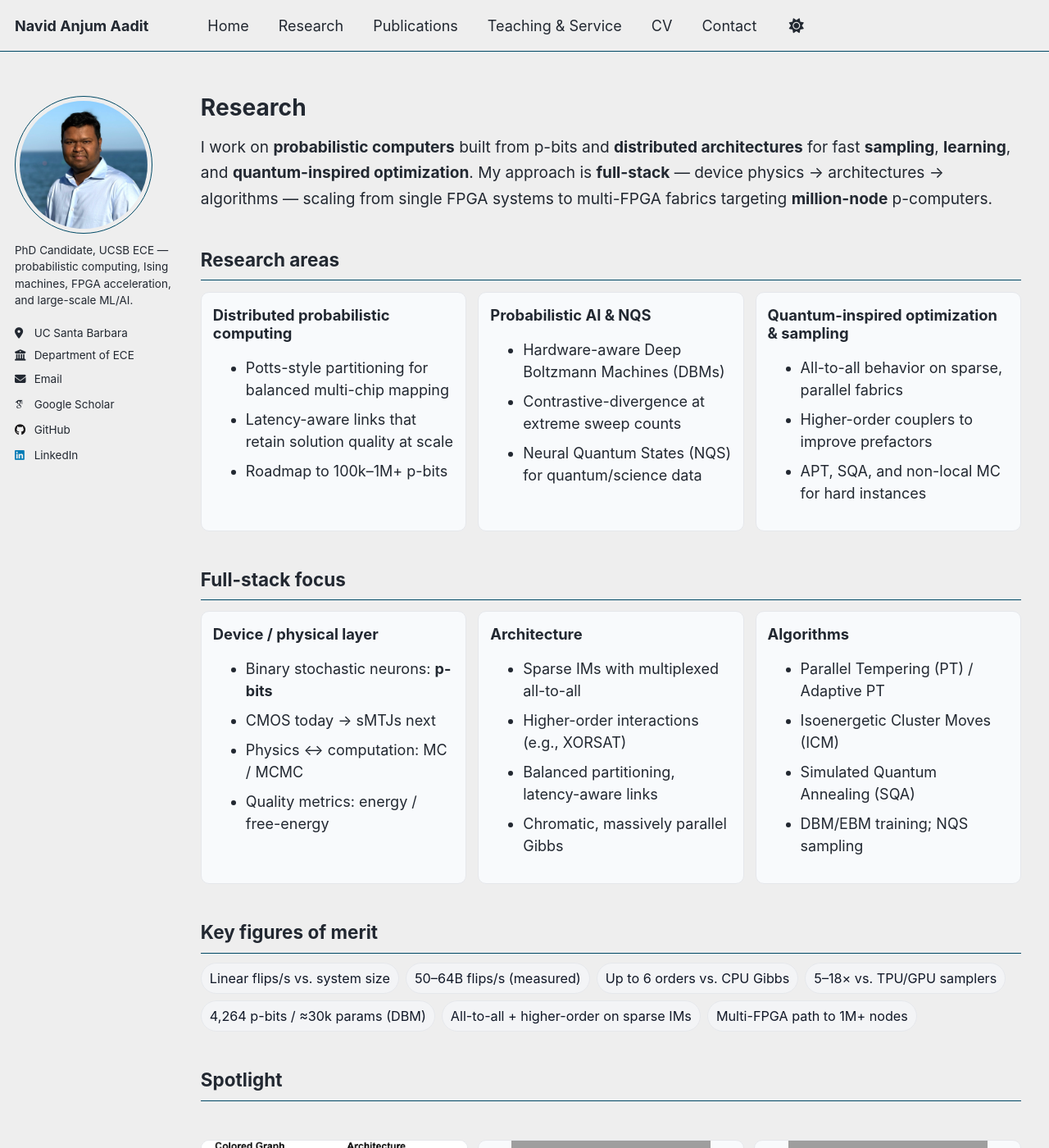
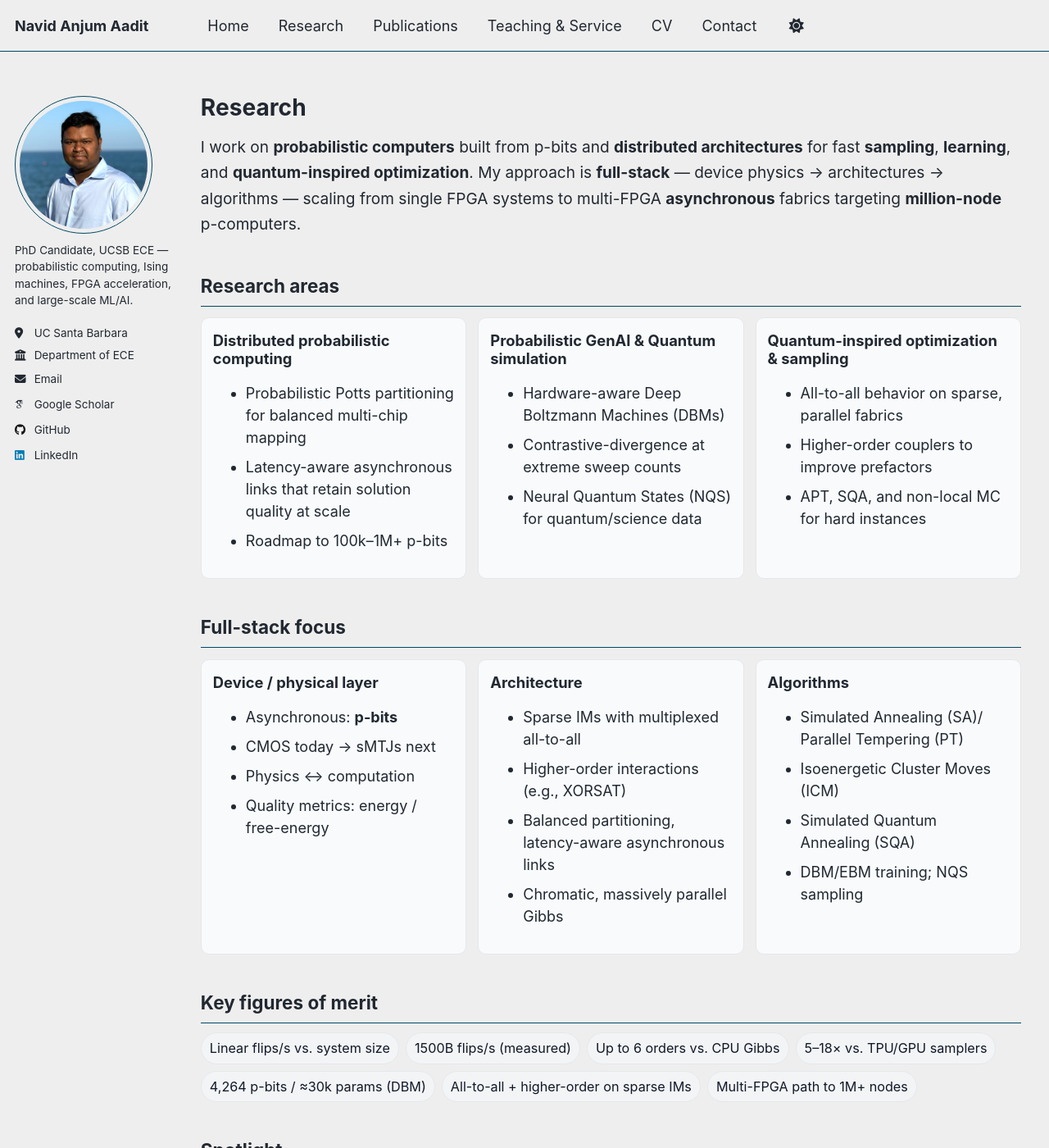
Before and after one commit to navidaadit/navidaadit.github.io, a Jekyll site: the page built from _pages/research.md, in a window 1280 px wide and 1400 px high. Shown: the whole window at 82% size. Built offline with Jekyll 4.4.1, drawn with Linux system fonts in a browser that asks for light colours; some web fonts are replaced; some of the changed text lies outside the part shown; grey boxes are pictures that could not be loaded.

Commit message:
Update research.md

```diff
--- a/_pages/research.md
+++ b/_pages/research.md
@@ -42,7 +42,7 @@ body.dark .figcap,
 </style>
 
 <div class="research-lead">
-I work on <strong>probabilistic computers</strong> built from <abbr title="probabilistic bit (binary stochastic neuron)">p-bits</abbr> and <strong>distributed architectures</strong> for fast <strong>sampling</strong>, <strong>learning</strong>, and <strong>quantum-inspired optimization</strong>. My approach is <strong>full-stack</strong> — device physics → architectures → algorithms — scaling from single <abbr title="Field-Programmable Gate Array">FPGA</abbr> systems to multi-FPGA fabrics targeting <strong>million-node</strong> p-computers.
+I work on <strong>probabilistic computers</strong> built from <abbr title="probabilistic bit (binary stochastic neuron)">p-bits</abbr> and <strong>distributed architectures</strong> for fast <strong>sampling</strong>, <strong>learning</strong>, and <strong>quantum-inspired optimization</strong>. My approach is <strong>full-stack</strong> — device physics → architectures → algorithms — scaling from single <abbr title="Field-Programmable Gate Array">FPGA</abbr> systems to multi-FPGA <strong>asynchronous</strong> fabrics targeting <strong>million-node</strong> p-computers.
 </div>
 
 ## Research areas
@@ -51,13 +51,13 @@ I work on <strong>probabilistic computers</strong> built from <abbr title="proba
   <div class="card">
     <h4>Distributed probabilistic computing</h4>
     <ul>
-      <li>Potts-style partitioning for balanced multi-chip mapping</li>
-      <li>Latency-aware links that retain solution quality at scale</li>
+      <li>Probabilistic Potts partitioning for balanced multi-chip mapping</li>
+      <li>Latency-aware asynchronous links that retain solution quality at scale</li>
       <li>Roadmap to 100k–1M+ p-bits</li>
     </ul>
   </div>
   <div class="card">
-    <h4>Probabilistic AI & NQS</h4>
+    <h4>Probabilistic GenAI & Quantum simulation</h4>
     <ul>
       <li>Hardware-aware Deep Boltzmann Machines (DBMs)</li>
       <li>Contrastive-divergence at extreme sweep counts</li>
@@ -80,9 +80,9 @@ I work on <strong>probabilistic computers</strong> built from <abbr title="proba
   <div class="card">
     <h4>Device / physical layer</h4>
     <ul>
-      <li>Binary stochastic neurons: <strong>p-bits</strong></li>
+      <li>Asynchronous: <strong>p-bits</strong></li>
       <li>CMOS today → <abbr title="stochastic Magnetic Tunnel Junctions">sMTJs</abbr> next</li>
-      <li>Physics ↔ computation: MC / MCMC</li>
+      <li>Physics ↔ computation</li>
       <li>Quality metrics: energy / free-energy</li>
     </ul>
   </div>
@@ -91,14 +91,14 @@ I work on <strong>probabilistic computers</strong> built from <abbr title="proba
     <ul>
       <li>Sparse IMs with multiplexed all-to-all</li>
       <li>Higher-order interactions (e.g., XORSAT)</li>
-      <li>Balanced partitioning, latency-aware links</li>
+      <li>Balanced partitioning, latency-aware asynchronous links</li>
       <li>Chromatic, massively parallel Gibbs</li>
     </ul>
   </div>
   <div class="card">
     <h4>Algorithms</h4>
     <ul>
-      <li>Parallel Tempering (PT) / Adaptive PT</li>
+      <li>Simulated Annealing (SA)/ Parallel Tempering (PT)</li>
       <li>Isoenergetic Cluster Moves (ICM)</li>
       <li>Simulated Quantum Annealing (SQA)</li>
       <li>DBM/EBM training; NQS sampling</li>
@@ -110,7 +110,7 @@ I work on <strong>probabilistic computers</strong> built from <abbr title="proba
 
 <div class="stat-row">
   <span class="stat-badge">Linear flips/s vs. system size</span>
-  <span class="stat-badge">50–64B flips/s (measured)</span>
+  <span class="stat-badge">1500B flips/s (measured)</span>
   <span class="stat-badge">Up to 6 orders vs. CPU Gibbs</span>
   <span class="stat-badge">5–18× vs. TPU/GPU samplers</span>
   <span class="stat-badge">4,264 p-bits / ≈30k params (DBM)</span>
@@ -126,11 +126,11 @@ I work on <strong>probabilistic computers</strong> built from <abbr title="proba
     <figcaption class="figcap">Sparse Ising machine on FPGA — <em>Nature Electronics</em> (2022)</figcaption>
   </figure>
   <figure class="figure-card">
-    <img src="/images/research/dbm-hardware.jpg" alt="Hardware-trained deep Boltzmann machines / NQS">
-    <figcaption class="figcap">Hardware-trained DBMs / NQS — <em>Nature Electronics</em> (2024)</figcaption>
+    <img src="/images/research/dbm-hardware.jpeg" alt="Hardware-trained deep Boltzmann machines">
+    <figcaption class="figcap">Hardware-trained DBMs — <em>Nature Electronics</em> (2024)</figcaption>
   </figure>
   <figure class="figure-card">
-    <img src="/images/research/all-to-all.jpg" alt="All-to-all & higher-order Ising machines">
+    <img src="/images/research/all-to-all.jpeg" alt="All-to-all & higher-order Ising machines">
     <figcaption class="figcap">All-to-all & higher-order IMs — <em>Nature Communications</em> (2024)</figcaption>
   </figure>
 </div>
@@ -147,6 +147,7 @@ Aim for ~1200×700px each (landscape), JPG/WEBP.
 
 <ul class="pill-list">
   <li>Massively parallel (graph-colored) Gibbs</li>
+  <li>Simulated Annealing (SA)</li>
   <li>Adaptive Parallel Tempering (APT)</li>
   <li>Simulated Quantum Annealing (SQA)</li>
   <li>Isoenergetic Cluster Moves (ICM)</li>
```
Also changed, not shown: other parts of _pages/research.md (+2 -2 lines).
